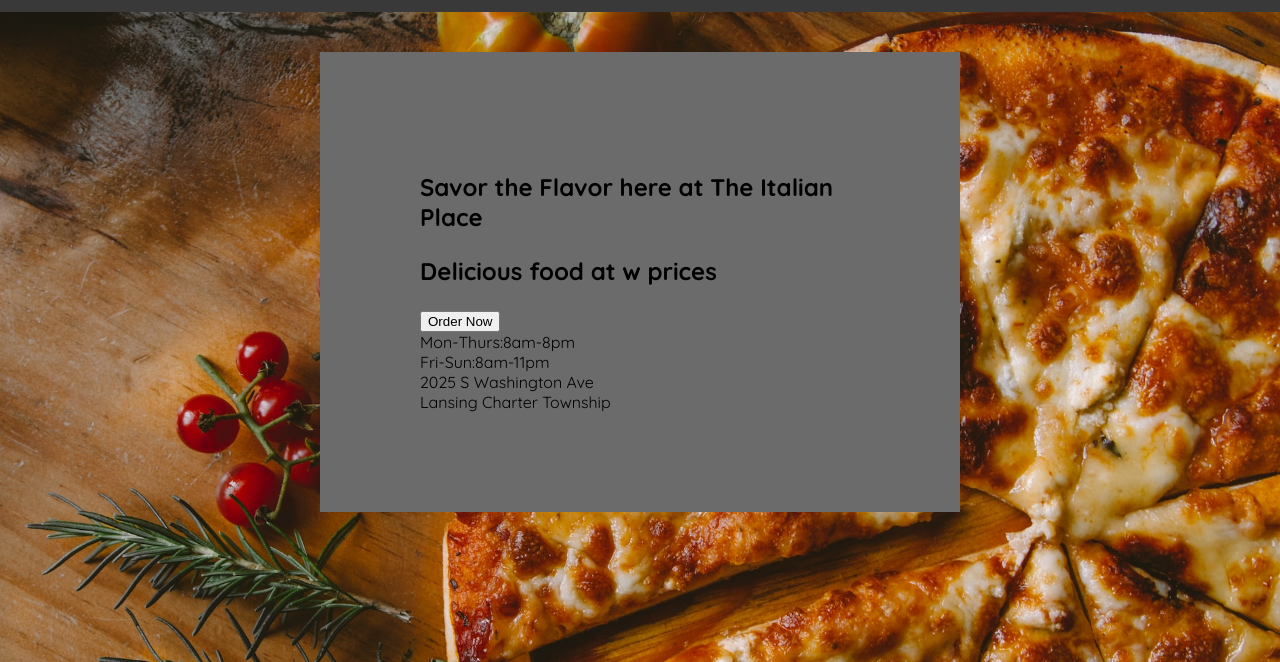
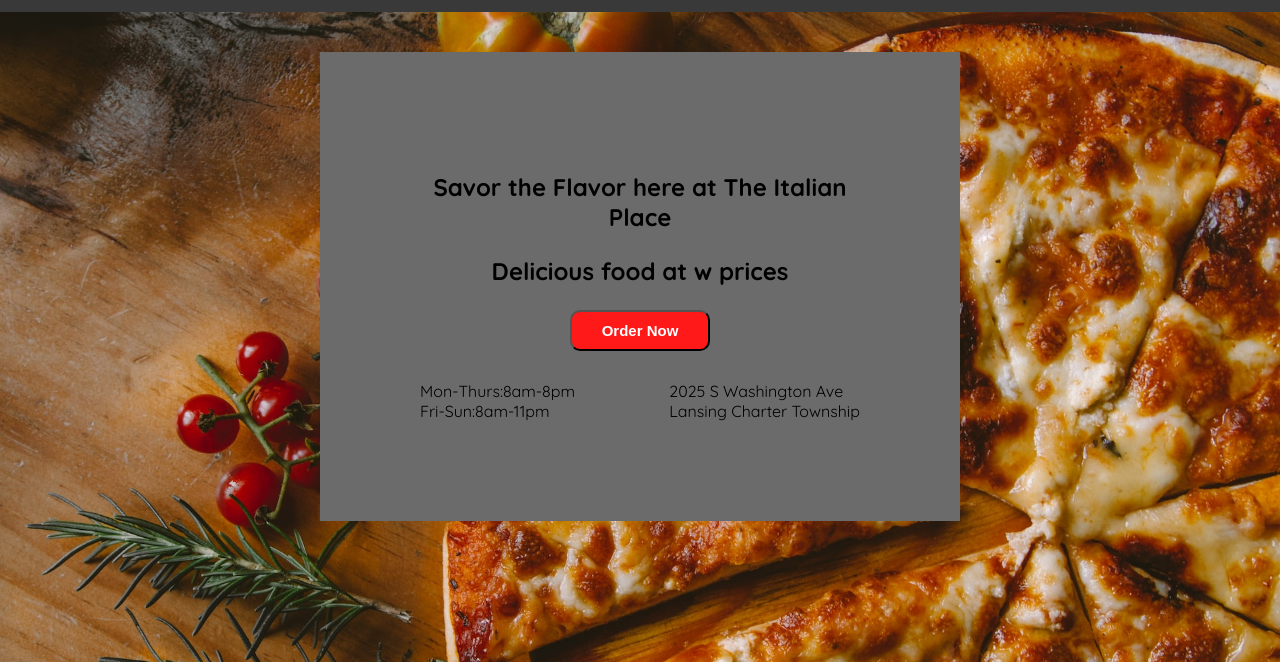
Before and after one commit to armin-164/restaurant-page, a website built with webpack: page dist/index.html in a window 1280 px wide. Shown: the part 138-800 px from the top of the page. Built offline with nearby package versions, Linux system fonts and the light colour scheme.

Commit message:
Add style to content

```diff
--- a/src/style.css
+++ b/src/style.css
@@ -57,3 +57,27 @@ body {
 .main-background-img, .main-content {
     grid-row: 1 / 2;
 }
+
+.text-container {
+    display: flex;
+    flex-direction: column;
+    gap: 30px;
+}
+
+.promo-container > button {
+    padding: 10px 30px;
+    font-size: 15px;
+    font-weight: bold;
+    border-radius: 10px;
+    color: white;
+    background-color: rgb(255, 25, 25);
+}
+
+.promo-container {
+    text-align: center;
+}
+
+.info-container {
+    display: flex;
+    justify-content: space-between;
+}
```
